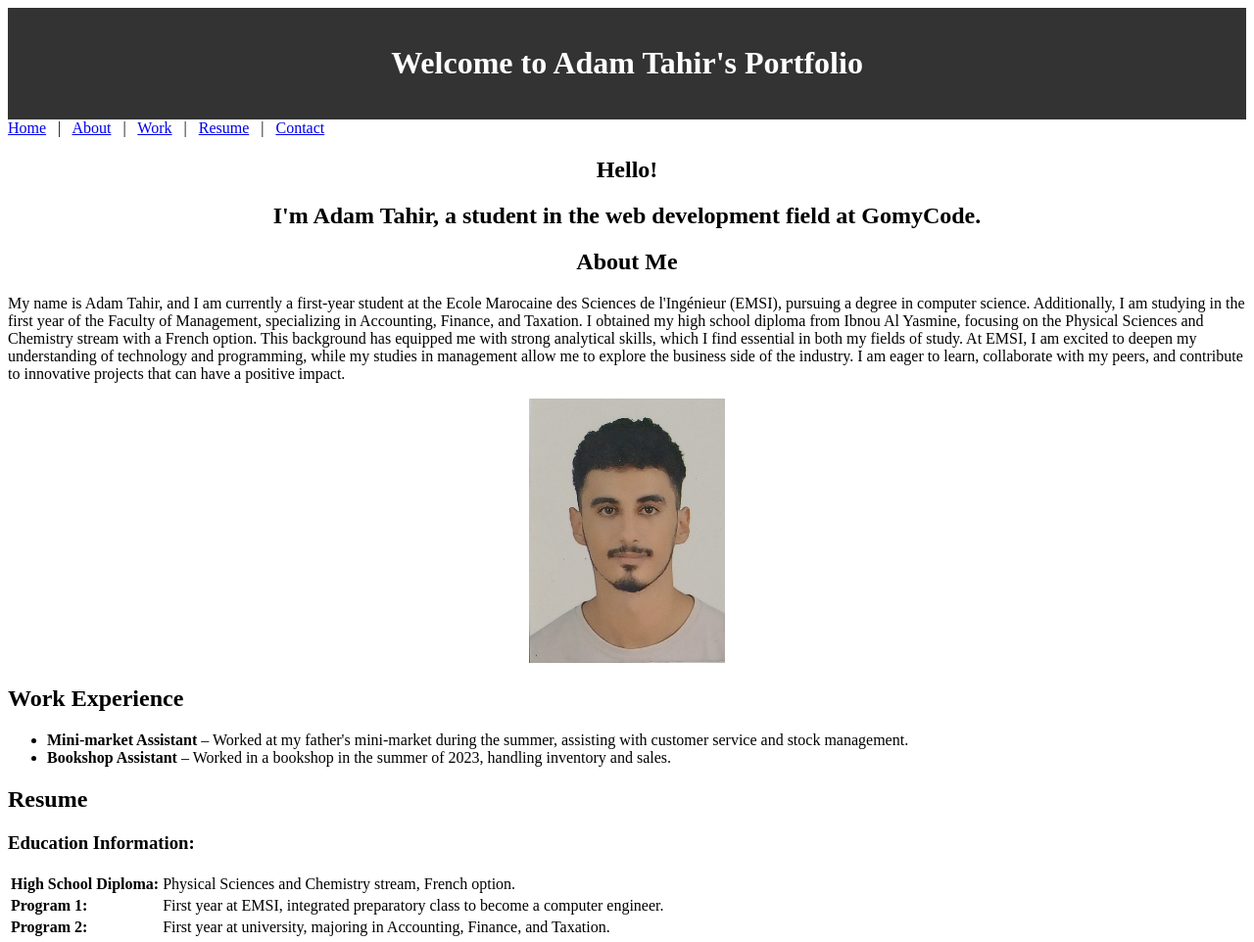
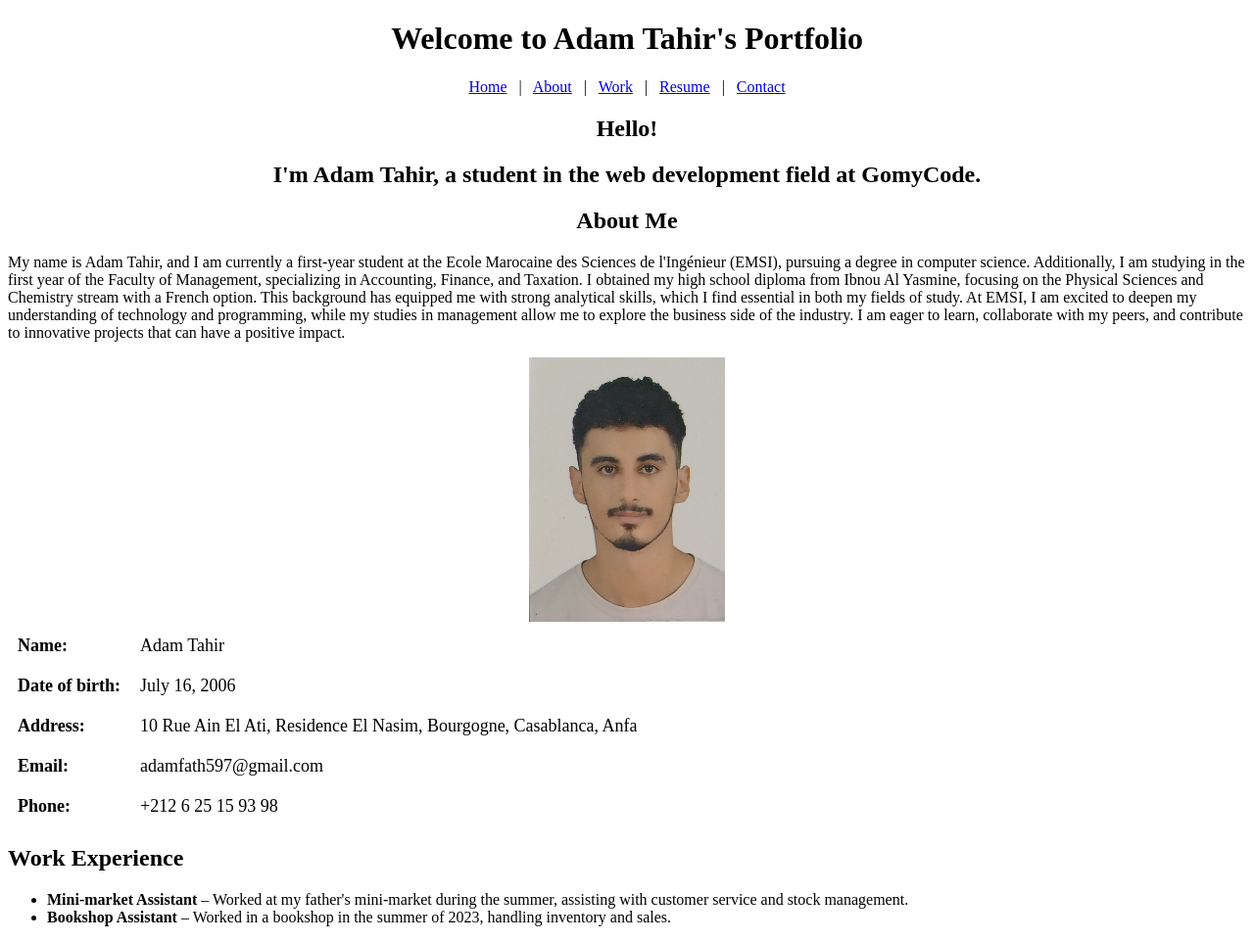
Before and after one commit to adam-t16/adam-t16-adam-t16.github.io, a plain HTML site: page index.html in a window 1280 px wide. Shown: the top 962 px of the page at 98% size. Drawn offline with Linux system fonts and the light colour scheme.

Commit message:
second commit

```diff
--- a/index.html
+++ b/index.html
@@ -1,17 +1,14 @@
 <!DOCTYPE html>
-<html lang="en">
+<html>
   <head>
     <title>Adam Tahir's Portfolio</title>
   </head>
   <body>
     <header>
-      <table width="100%" bgcolor="#333">
-        <tr>
-          <td align="center" style="color: white; padding: 15px">
+      <center>
         <h1>Welcome to Adam Tahir's Portfolio</h1>
-          </td>
-        </tr>
-      </table>
+      </center>
+      <center>
         <nav>
           <a href="#home">Home</a> &nbsp; | &nbsp;
           <a href="#about">About</a> &nbsp; | &nbsp;
@@ -19,6 +16,7 @@
           <a href="#resume">Resume</a> &nbsp; | &nbsp;
           <a href="#contact">Contact</a>
         </nav>
+      </center>
     </header>
 
     <main>
@@ -57,6 +55,30 @@
             height="270"
           />
         </center>
+        <table cellpadding="10" cellspacing="0" style="font-size: 18px">
+          <tr>
+            <td style="font-weight: bold">Name:</td>
+            <td>Adam Tahir</td>
+          </tr>
+          <tr>
+            <td style="font-weight: bold">Date of birth:</td>
+            <td>July 16, 2006</td>
+          </tr>
+          <tr>
+            <td style="font-weight: bold">Address:</td>
+            <td>
+              10 Rue Ain El Ati, Residence El Nasim, Bourgogne, Casablanca, Anfa
+            </td>
+          </tr>
+          <tr>
+            <td style="font-weight: bold">Email:</td>
+            <td>adamfath597@gmail.com</td>
+          </tr>
+          <tr>
+            <td style="font-weight: bold">Phone:</td>
+            <td>+212 6 25 15 93 98</td>
+          </tr>
+        </table>
       </section>
 
       <section id="work">
@@ -150,12 +172,14 @@
           ><br /><br />
 
           <input type="submit" value="Send" />
+          <input type="reset" value="Cancel" />
         </form>
       </section>
     </main>
 
     <footer>
       <p>&copy; 2024 Adam Tahir. All rights reserved.</p>
+      <button onclick="window.location.href='#home';">Go to Home</button>
     </footer>
   </body>
 </html>
```
Lines whose indentation alone changed are shown as unchanged.
